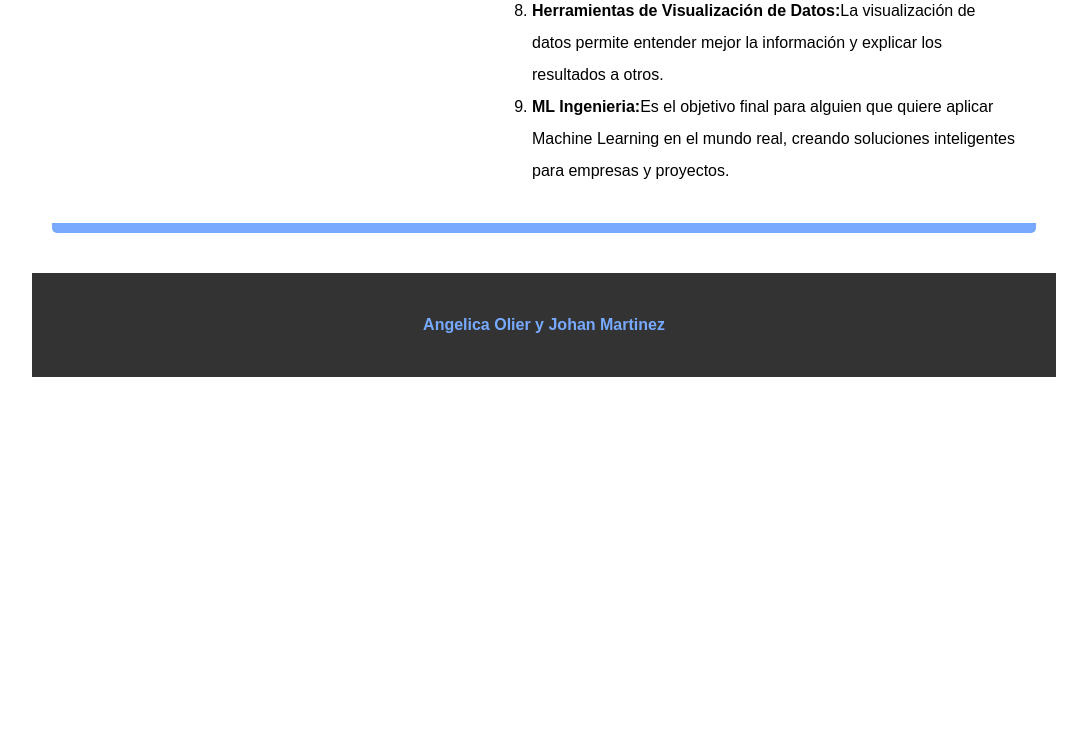
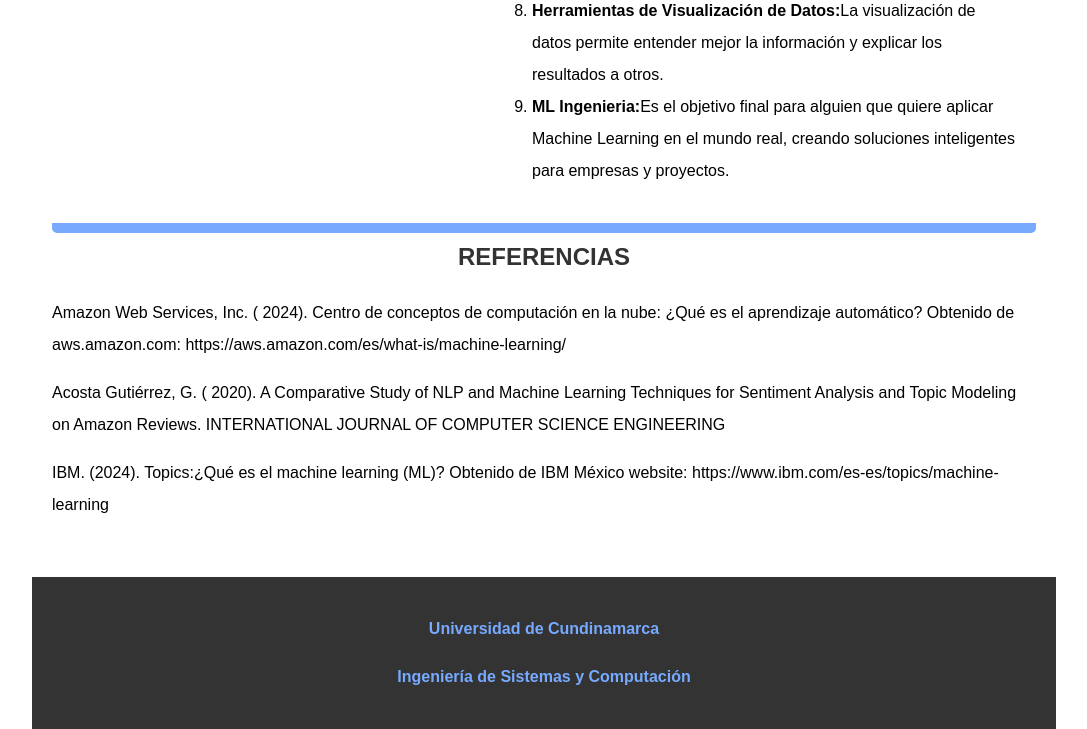
Before and after one commit to AngelicaOlier/MachineLearning, a Flask app: page / in a window 1280 px wide. Shown: the part 3040-3769 px from the top of the page, without its empty margins (96-1183 px from the left). Before the commit the page ends 3417 px from the top, so only its background shows below. Run offline with Flask 3, Linux system fonts and the light colour scheme.

Commit message:
Actualizacion
actualizacion del index

```diff
--- a/WebFlask/templates/index.html
+++ b/WebFlask/templates/index.html
@@ -11,7 +11,7 @@
         <img src="{{ url_for('static', filename='images/banner_ml.jpg') }}" alt="ilustración Machine Learning" height="200px"; width="100%">
         <header>
             <h1>MACHINE LEARNING</h1>
-            <h2>Modelo Supervisado</h2>
+            <h2>ANGELICA OLIER Y JOHAN MARTINEZ</h2>
         </header>
         <article>
             <h2>¿Qué es el Machine Learning?</h2>
@@ -81,13 +81,18 @@
                 </ol>
                 </div>
             </div>
+            <h2>Referencias </h2>
+            <p>Amazon Web Services, Inc. ( 2024). Centro de conceptos de computación en la nube: ¿Qué es el aprendizaje automático? Obtenido de aws.amazon.com: https://aws.amazon.com/es/what-is/machine-learning/  </p>
+           <p> Acosta Gutiérrez, G. ( 2020). A Comparative Study of NLP and Machine Learning Techniques for Sentiment Analysis and Topic Modeling on Amazon Reviews. INTERNATIONAL JOURNAL OF COMPUTER SCIENCE ENGINEERING </p>
+            <p>IBM. (2024). Topics:¿Qué es el machine learning (ML)? Obtenido de IBM México website: https://www.ibm.com/es-es/topics/machine-learning </p>
 
 
         </article>
 
 
         <footer>
-            <p><strong>Angelica Olier y Johan Martinez</strong> </p>
+            <p><strong>Universidad de Cundinamarca</strong> </p>
+            <p><strong>Ingeniería de Sistemas y Computación</strong> </p>
         </footer>
     </div>
 </body>
```
